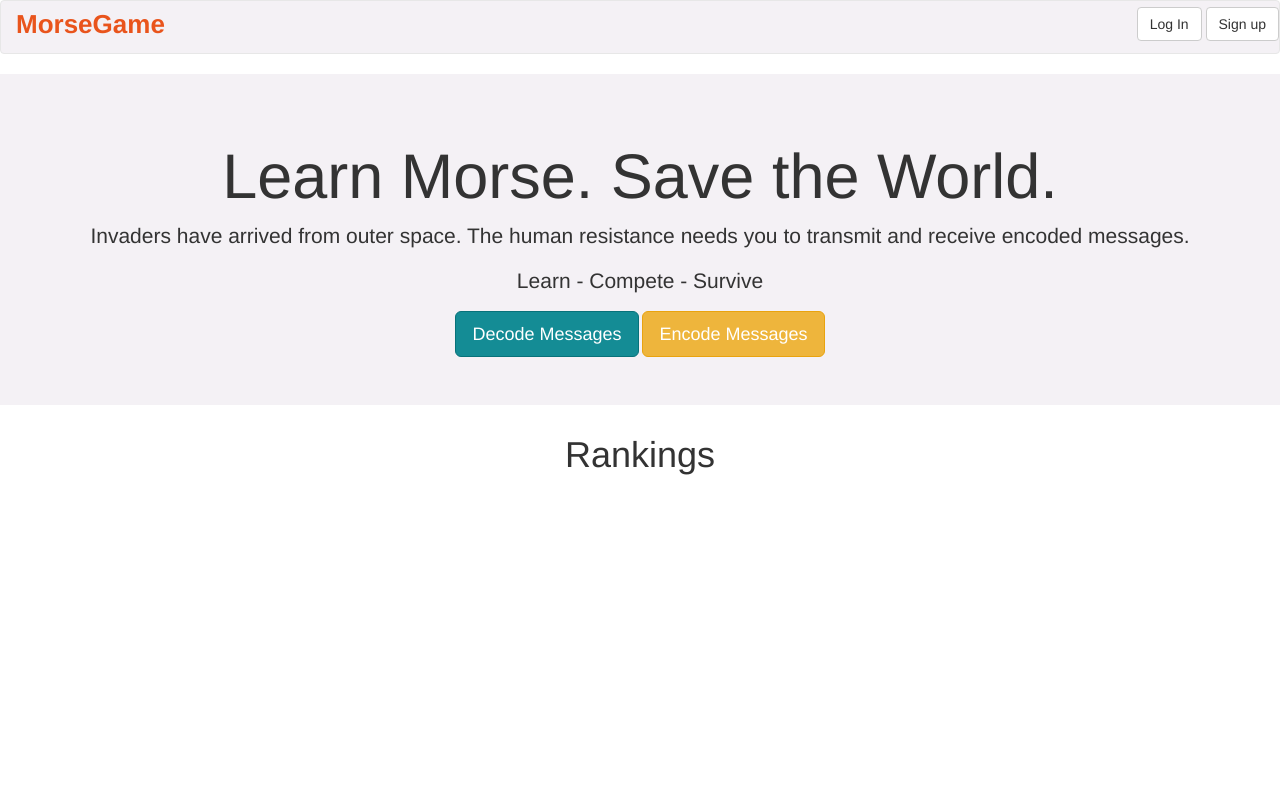
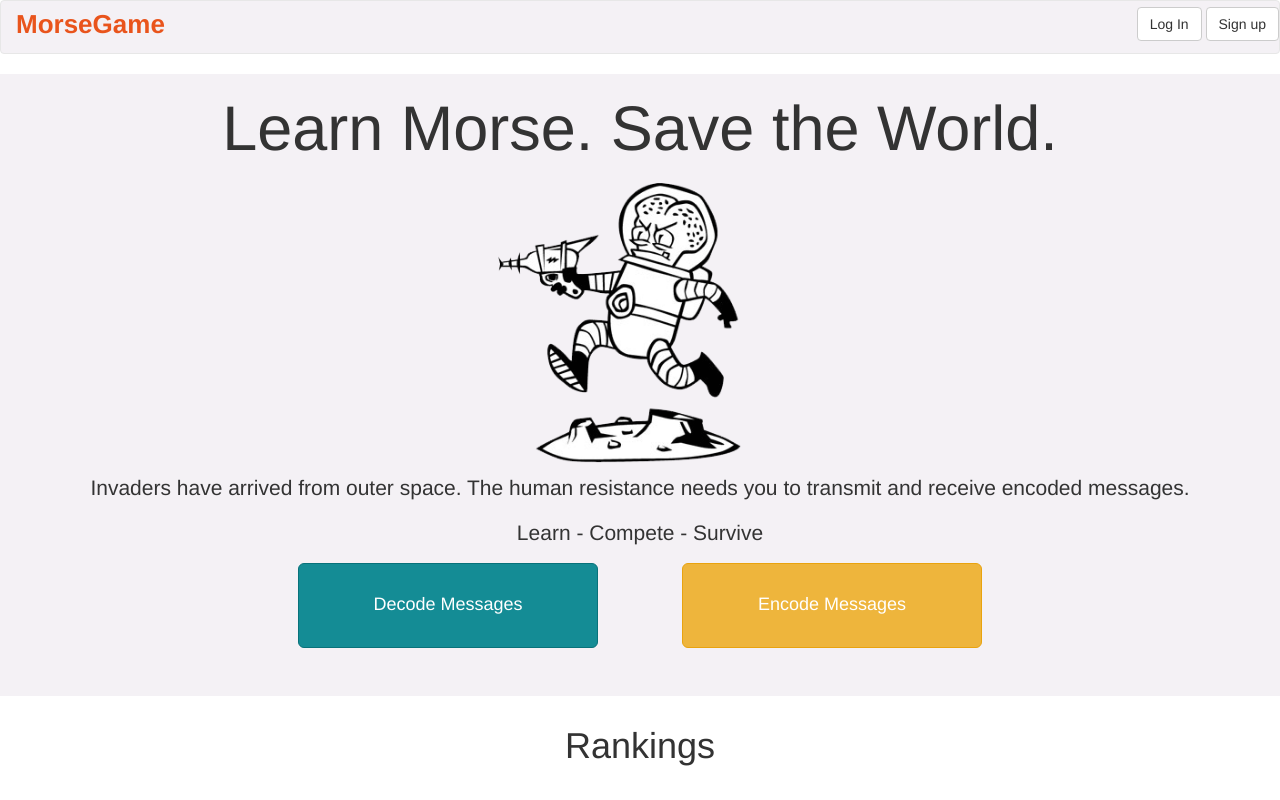
Before and after one commit to jmarkina/MorseGame, a plain HTML site: page index.html in a window 1280 px wide. Drawn offline with Linux system fonts and the light colour scheme; a script that the page names is missing.

Commit message:
main page design

```diff
--- a/css/main.css
+++ b/css/main.css
@@ -7,17 +7,25 @@ h1 {
 }
 .jumbotron.bg-color {
 	background-color: #f4f1f5;
+	padding-top: 0;
 }
 .navbar.navbar-default.bg-color {
 	background-color: #f4f1f5;
 }
-.btn.btn-primary.btn-lg.btn-color {
+.btn.btn-primary.btn-lg.btn-cstm {
 	background-color: #148c95;
 	border-color: #08727a;
+	line-height: 3.4;
+	margin-right: 80px;
+	height: 85px;
+  	width: 300px;
 }
-.btn.btn-success.btn-lg.btn-color {
+.btn.btn-success.btn-lg.btn-cstm {
 	background-color: #eeb53c;
 	border-color: #e9a30e;
+	line-height: 3.4;
+	height: 85px;
+  	width: 300px;
 }
 .leaders {
 	width: 100%;
@@ -44,3 +52,10 @@ h1 {
 .sign-up {
 	background-color: #148c95;
 }
+.alien {
+	background: url(../images/alien.png) no-repeat;
+	background-size: contain;
+  	width: 300px;
+  	height: 300px;
+  	margin: 0 auto;
+}
--- a/index.html
+++ b/index.html
@@ -22,11 +22,13 @@
 		</nav>
 	<div class="jumbotron bg-color">
 		<div class="container">
-		<h1>Learn Morse. Save the World.</h1>
-		<p>Invaders have arrived from outer space. The human resistance needs you to transmit and receive encoded messages.</p>
-		<p>Learn - Compete - Survive</p>
-		<a href="morse-decode.html" type="button" class="btn btn-primary btn-lg btn-color">Decode Messages</a>
-  		<a type="button" class="btn btn-success btn-lg btn-color">Encode Messages</a>
+			<h1>Learn Morse. Save the World.</h1>
+			<div class="alien"></div>
+			<p>Invaders have arrived from outer space. The human resistance needs you to transmit and receive encoded messages.</p>
+			<p>Learn - Compete - Survive</p>
+			<a href="morse-decode.html" type="button" class="btn btn-primary btn-lg btn-cstm">Decode Messages</a>
+  			<a type="button" class="btn btn-success btn-lg btn-cstm">Encode Messages</a>
+		</div>
 	</div>
 	</header>
 	<section class="leaderboard">
```
Also changed, not shown: graphics/Alien_blob_monster.gif (deleted), graphics/cartoon-green-alien-child-hi.gif (deleted), images/alien.png (added).
